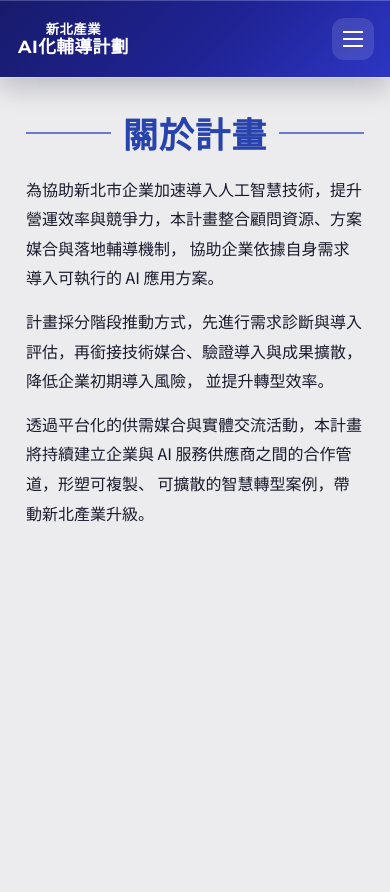
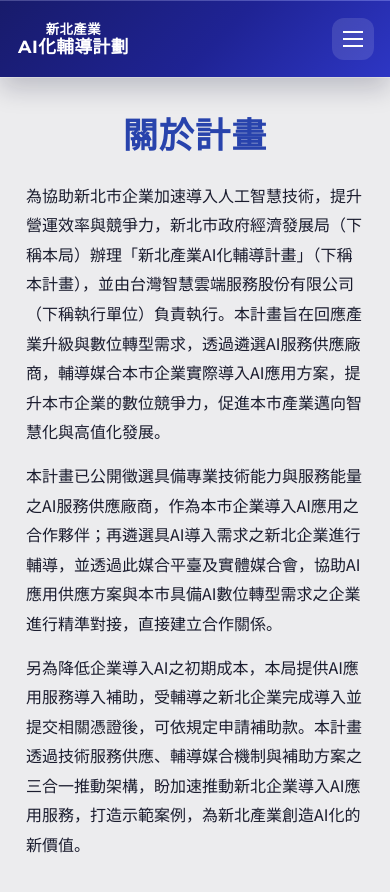
Before and after one commit to chia313339/tws_npciap, a Vue app: page /about in a window 390 px wide. Shown: the top 892 px of the page. Before the commit the page ends 844 px from the top, so only its background shows below. Built offline with nearby package versions, Linux system fonts and the light colour scheme.

Commit message:
20260303

```diff
--- a/src/style.css
+++ b/src/style.css
@@ -570,8 +570,8 @@ button {
 .page-header {
   display: flex;
   flex-direction: column;
-  gap: 10px;
-  margin-bottom: 34px;
+  gap: 36px;
+  margin-bottom: 30px;
 }
 
 .page-header h1 {
@@ -587,8 +587,9 @@ button {
 .title-row {
   display: flex;
   align-items: center;
-  gap: 28px;
-  margin-bottom: 22px;
+  justify-content: center;
+  gap: 0;
+  margin-bottom: 40px;
 }
 
 .page-header .title-row {
@@ -605,9 +606,7 @@ button {
 }
 
 .title-line {
-  flex: 1;
-  height: 2px;
-  background: #6a7ad0;
+  display: none;
 }
 
 .about-copy p {
@@ -822,7 +821,7 @@ button {
   }
 
   .title-row {
-    gap: 16px;
+    margin-bottom: 34px;
   }
 }
 
@@ -935,13 +934,18 @@ button {
   }
 
   .title-row {
-    gap: 12px;
+    margin-bottom: 28px;
   }
 
   .title-row h1 {
     white-space: normal;
     text-align: center;
     font-size: clamp(2rem, 9vw, 2.7rem);
+  }
+
+  .page-header {
+    gap: 24px;
+    margin-bottom: 24px;
   }
 
   .about-copy p {
--- a/src/views/AboutView.vue
+++ b/src/views/AboutView.vue
@@ -10,16 +10,13 @@
 
         <article class="about-copy">
           <p>
-            為協助新北市企業加速導入人工智慧技術，提升營運效率與競爭力，本計畫整合顧問資源、方案媒合與落地輔導機制，
-            協助企業依據自身需求導入可執行的 AI 應用方案。
+            為協助新北市企業加速導入人工智慧技術，提升營運效率與競爭力，新北市政府經濟發展局（下稱本局）辦理「新北產業AI化輔導計畫」（下稱本計畫），並由台灣智慧雲端服務股份有限公司（下稱執行單位）負責執行。本計畫旨在回應產業升級與數位轉型需求，透過遴選AI服務供應廠商，輔導媒合本市企業實際導入AI應用方案，提升本市企業的數位競爭力，促進本市產業邁向智慧化與高值化發展。
           </p>
           <p>
-            計畫採分階段推動方式，先進行需求診斷與導入評估，再銜接技術媒合、驗證導入與成果擴散，降低企業初期導入風險，
-            並提升轉型效率。
+            本計畫已公開徵選具備專業技術能力與服務能量之AI服務供應廠商，作為本市企業導入AI應用之合作夥伴；再遴選具AI導入需求之新北企業進行輔導，並透過此媒合平臺及實體媒合會，協助AI應用供應方案與本市具備AI數位轉型需求之企業進行精準對接，直接建立合作關係。
           </p>
           <p>
-            透過平台化的供需媒合與實體交流活動，本計畫將持續建立企業與 AI 服務供應商之間的合作管道，形塑可複製、
-            可擴散的智慧轉型案例，帶動新北產業升級。
+            另為降低企業導入AI之初期成本，本局提供AI應用服務導入補助，受輔導之新北企業完成導入並提交相關憑證後，可依規定申請補助款。本計畫透過技術服務供應、輔導媒合機制與補助方案之三合一推動架構，盼加速推動新北企業導入AI應用服務，打造示範案例，為新北產業創造AI化的新價值。
           </p>
         </article>
       </div>
```
Also changed, not shown: 6 other files (tests, documents, lock files or other folders).
